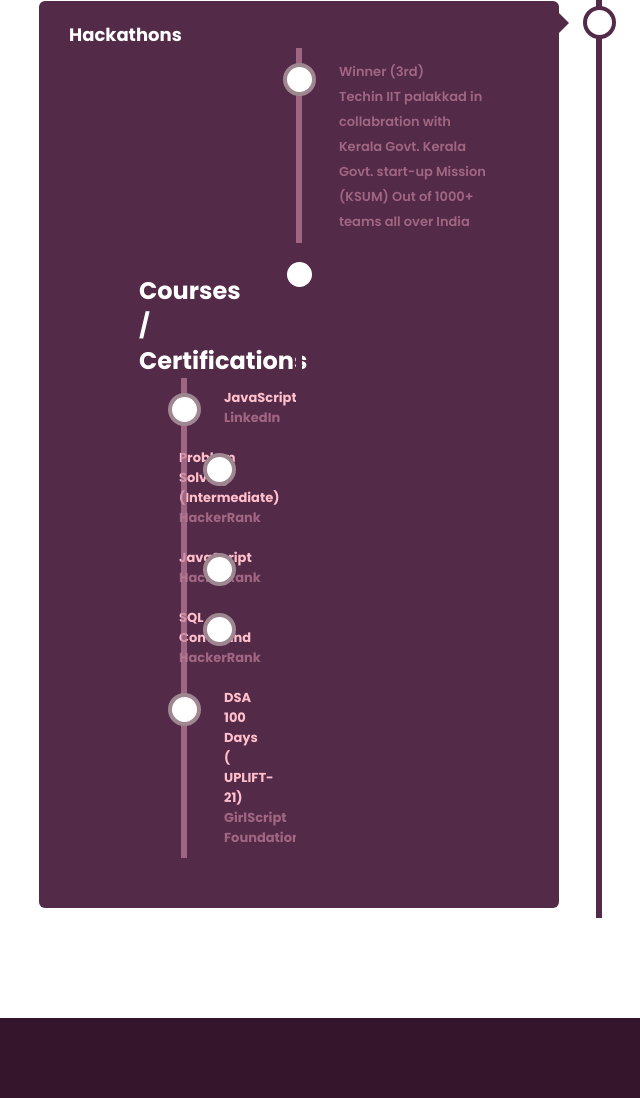
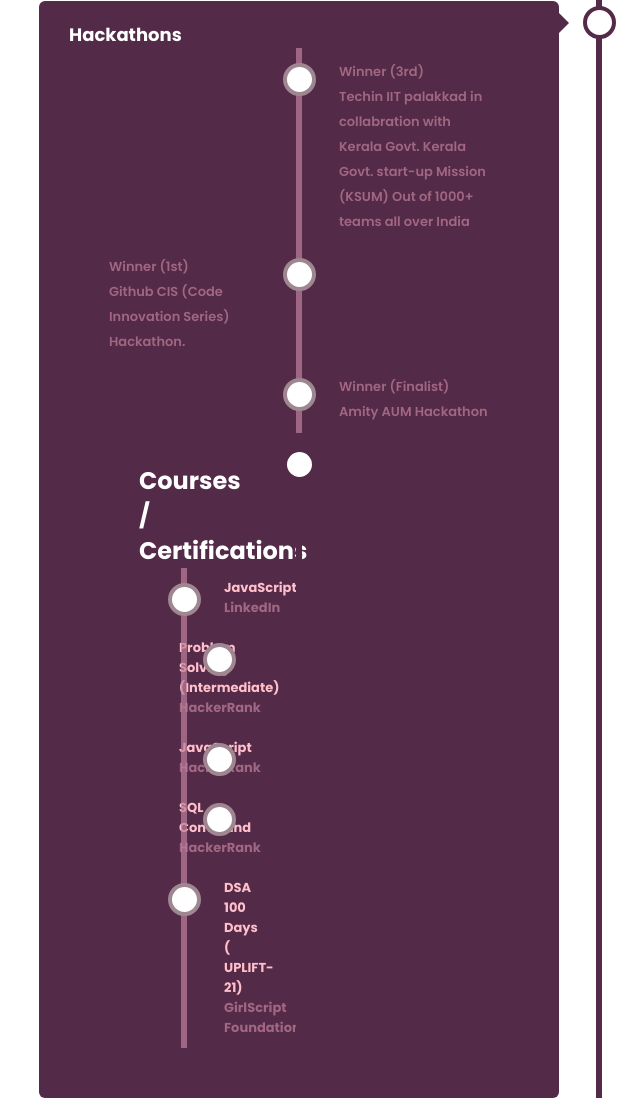
Before and after one commit to shivamsingh124/STEM_Movement, a plain HTML site: page shivam singh/index.html in a window 1280 px wide. Shown: the part 7812-8910 px from the top of the page, without its empty margins (41-681 px from the left). Drawn offline with nearby package versions, Linux system fonts and the light colour scheme.

Commit message:
timeline

```diff
--- a/shivam singh/index.html
+++ b/shivam singh/index.html
@@ -935,6 +935,24 @@
                         </div>
                     </div>
 
+                    <div class="timelines">
+                        <div class="container left">
+                            <a
+                                href="https://www.linkedin.com/posts/shivamsingh12_hello-connections-github-activity-6818826039251341313-BtqJ"  target="_blank">
+                                Winner (1st) <br>Github CIS (Code Innovation Series) Hackathon. </a>
+                        </div>
+                    </div>
+
+                    <div class="timelines">
+                        <div class="container right">
+                            <a
+                                href="https://www.linkedin.com/posts/shivamsingh12_hello-connetions-webscraping-activity-6818476618428755969-Zqzb"  target="_blank">
+                                Winner (Finalist) <br>Amity AUM Hackathon</a>
+                        </div>
+                    </div>
+
+
+
 
         <div class="timeline">
             <div class="container left">
```
